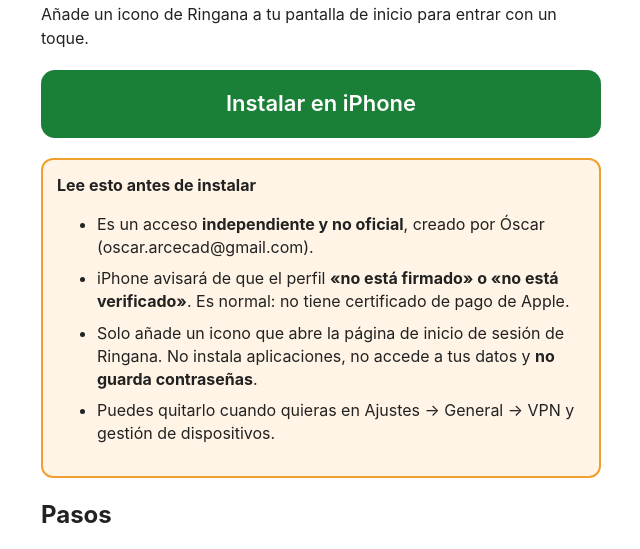
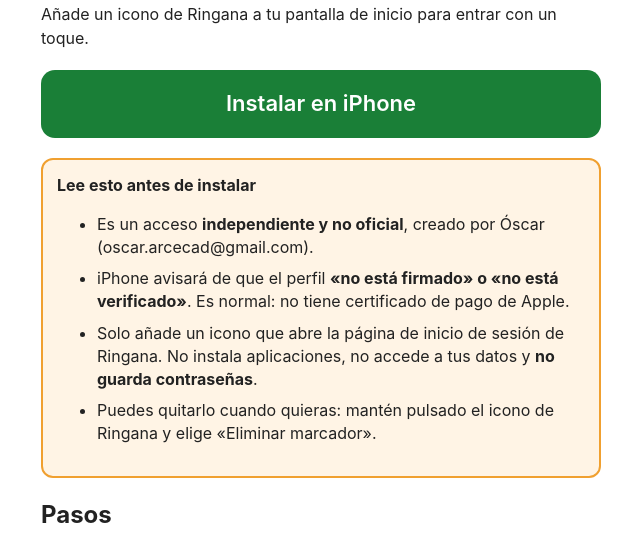
Before and after one commit to oscarac26/ringana-ios, a plain HTML site: page docs/index.html in a window 1280 px wide. Shown: the part 208-757 px from the top of the page, without its empty margins (319-959 px from the left). Drawn offline with Linux system fonts and the light colour scheme.

Commit message:
Simplificar la forma de quitar el icono

```diff
--- a/docs/index.html
+++ b/docs/index.html
@@ -12,7 +12,7 @@
 <ul><li>Es un acceso <strong>independiente y no oficial</strong>, creado por Óscar (oscar.arcecad@gmail.com).</li>
 <li>iPhone avisará de que el perfil <strong>«no está firmado» o «no está verificado»</strong>. Es normal: no tiene certificado de pago de Apple.</li>
 <li>Solo añade un icono que abre la página de inicio de sesión de Ringana. No instala aplicaciones, no accede a tus datos y <strong>no guarda contraseñas</strong>.</li>
-<li>Puedes quitarlo cuando quieras en Ajustes → General → VPN y gestión de dispositivos.</li></ul></div>
+<li>Puedes quitarlo cuando quieras: mantén pulsado el icono de Ringana y elige «Eliminar marcador».</li></ul></div>
 <h2>Pasos</h2>
 <ol><li>Abre esta página en <strong>Safari</strong>.</li>
 <li>Pulsa «Instalar en iPhone» y luego <strong>«Permitir»</strong>.</li>
```
